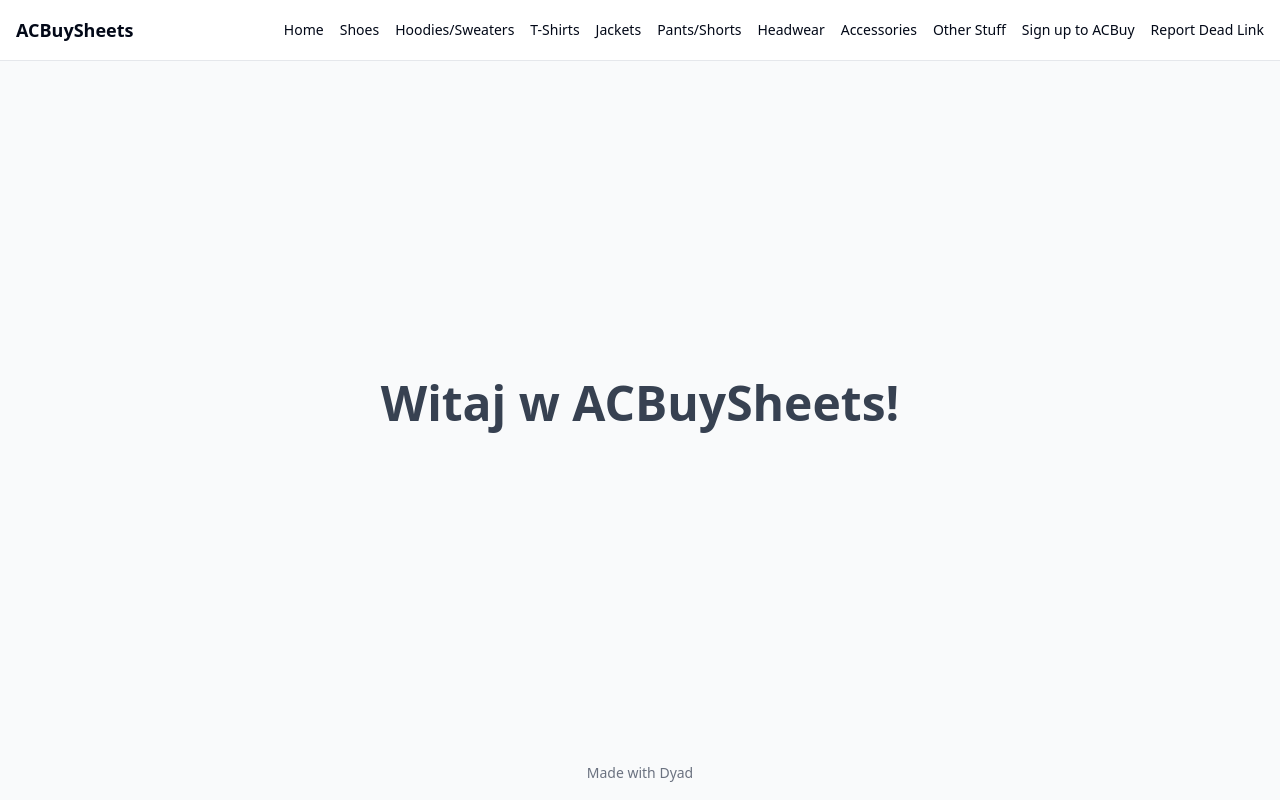
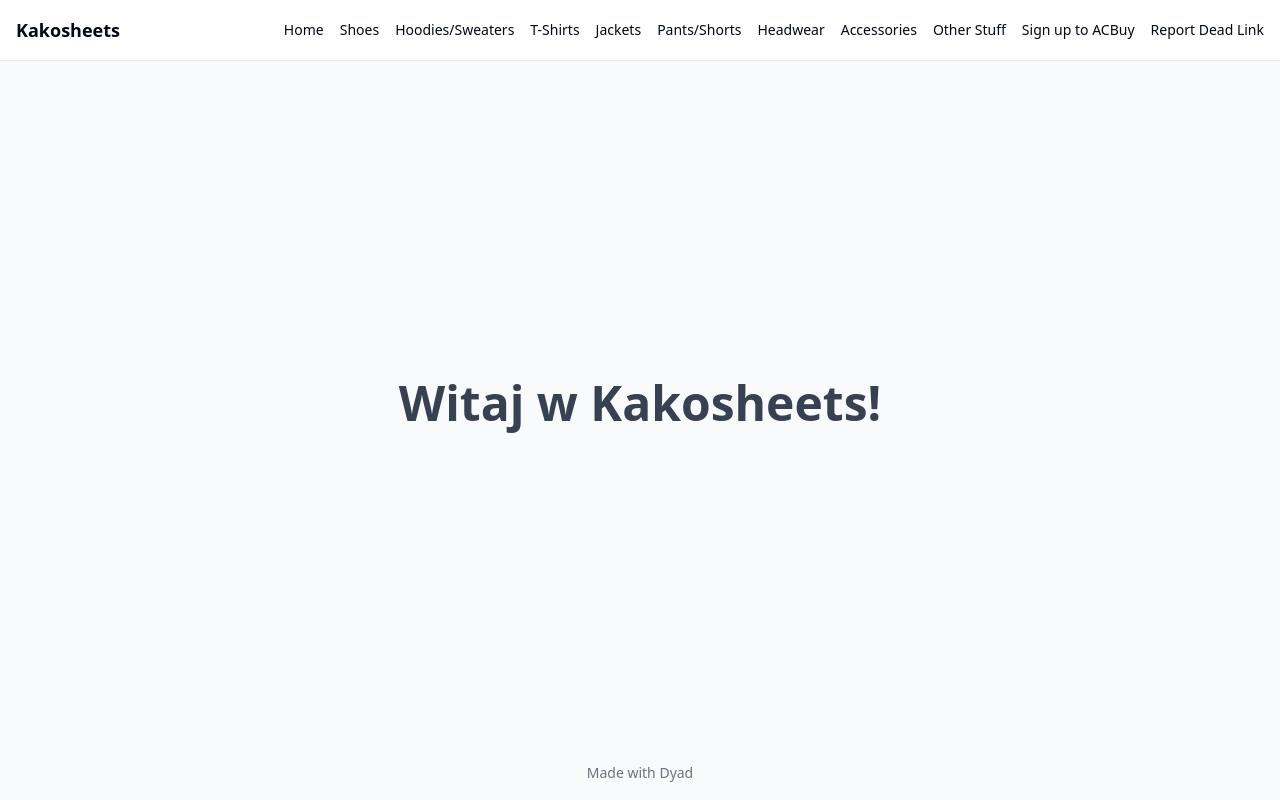
Before and after one commit to voiddhuals/kakosheets, a React (Vite) app: page / in a window 1280 px wide. Built offline with nearby package versions, Linux system fonts and the light colour scheme.

Commit message:
[dyad] Zmiana nazwy aplikacji na Kakosheets - wrote 2 file(s)

```diff
--- a/src/components/Header.tsx
+++ b/src/components/Header.tsx
@@ -18,7 +18,7 @@ const Header = () => {
 
   return (
     <header className="flex justify-between items-center p-4 border-b border-gray-200 bg-white text-sm">
-      <div className="font-bold text-lg">ACBuySheets</div>
+      <div className="font-bold text-lg">Kakosheets</div>
       <nav className="flex space-x-4">
         {navLinks.map((link) => (
           <Link key={link.name} to={link.path} className="hover:underline">
--- a/src/pages/Index.tsx
+++ b/src/pages/Index.tsx
@@ -10,7 +10,7 @@ const Index = () => {
       <Header />
       <main className="flex-grow container mx-auto p-4 flex items-center justify-center">
         <h1 className="text-5xl font-bold text-center my-8 text-gray-700">
-          Witaj w ACBuySheets!
+          Witaj w Kakosheets!
         </h1>
       </main>
       <MadeWithDyad />
```
